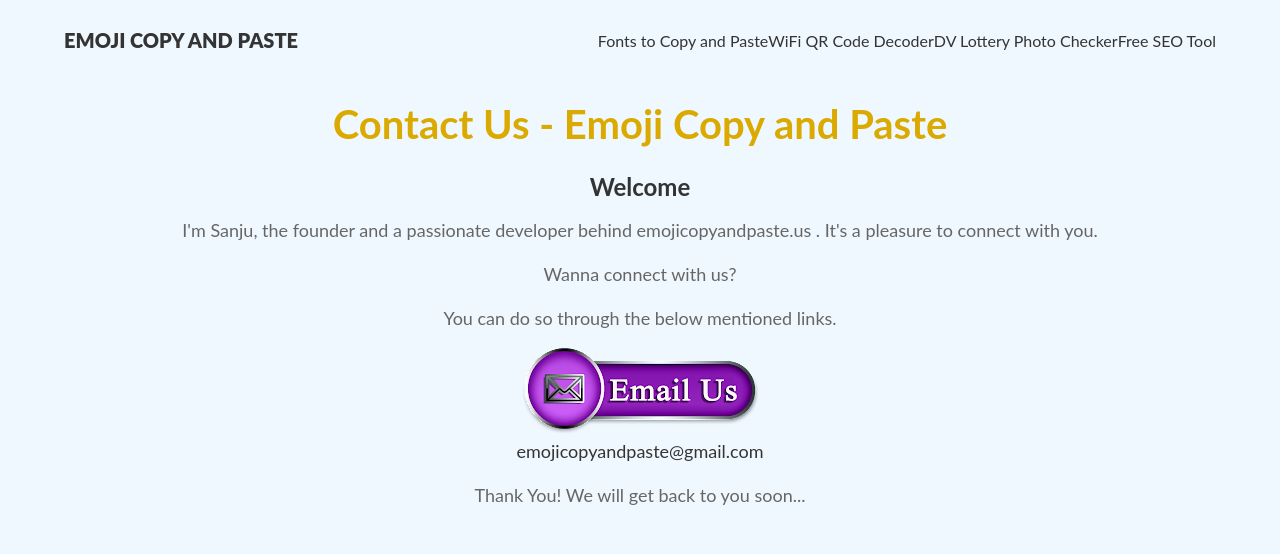
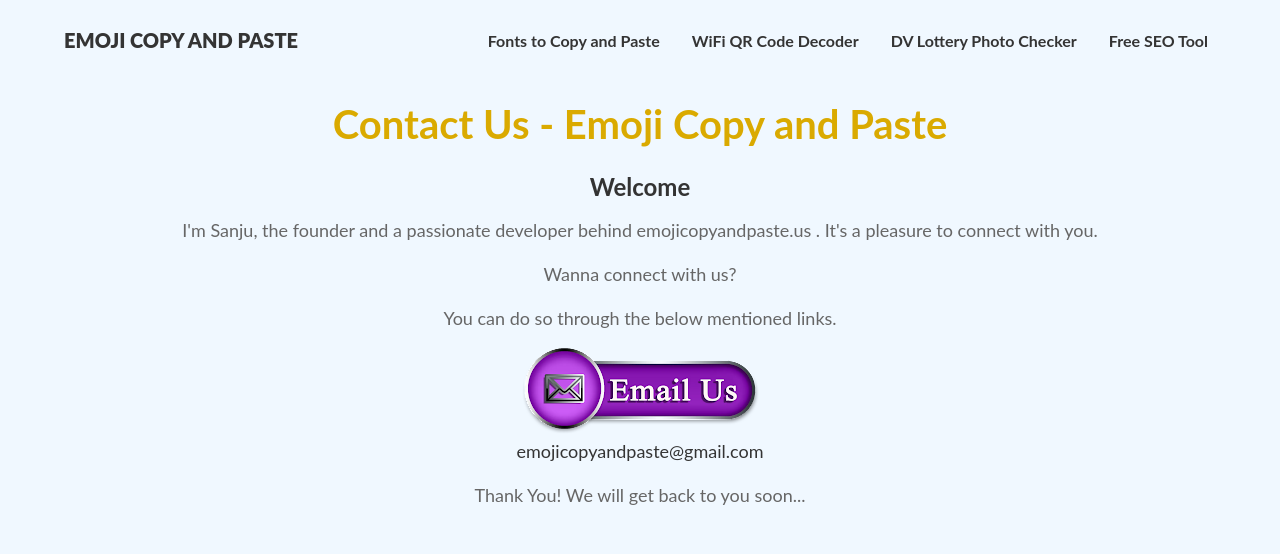
Before and after one commit to mrsanjayrajshah/Emoji-Copy-Paste, a plain HTML site: page contact-us.html in a window 1280 px wide. Shown: the top 554 px of the page. Drawn offline with Linux system fonts and the light colour scheme.

Commit message:
navbar optimization

```diff
--- a/contact-us.html
+++ b/contact-us.html
@@ -125,11 +125,11 @@
       <div class="nav__container">
           <div id="title"><a href="/">EMOJI COPY AND PASTE</a></div>
 
-          <ul>
-            <li><a title="Fonts to Copy and Paste" href="https://fontstocopyandpaste.com/" target="_blank">Fonts to Copy and Paste</a></li>
-            <li><a title="QR Code Decoder" href="https://wifiqrcodedecoder.com/" target="_blank">WiFi QR Code Decoder</a></li>
-            <li><a title="DV Lottery Photo Checker" href="https://dvlotteryphotochecker.com/" target="_blank">DV Lottery Photo Checker</a></li>
-            <li><a title="Free SEO Tool" href="https://pi-seotools.com/" target="_blank">Free SEO Tool</a></li>
+          <ul id="nav__link--list">
+            <li><a title="Fonts to Copy and Paste" class="nav__link"  href="https://fontstocopyandpaste.com" target="_blank">Fonts to Copy and Paste</a></li>
+            <li><a title="QR Code Decoder" class="nav__link"  href="https://wifiqrcodedecoder.com/" target="_blank">WiFi QR Code Decoder</a></li>
+            <li><a title="DV Lottery Photo Checker" class="nav__link"  href="https://dvlotteryphotochecker.com/" target="_blank">DV Lottery Photo Checker</a></li>
+            <li><a title="Magic Write" class="nav__link"  href="https://pi-seotools.com/" target="_blank">Free SEO Tool</a></li>
         </ul>
           <div class="hamburger-menu" onclick="toggleMenu()">
               <div class="line"></div>
```
Also changed, not shown: about-us.html (+6 -6 lines), index.html (+5 -5 lines), privacy-policy.html (+5 -5 lines), terms-and-conditions.html (+5 -5 lines).
